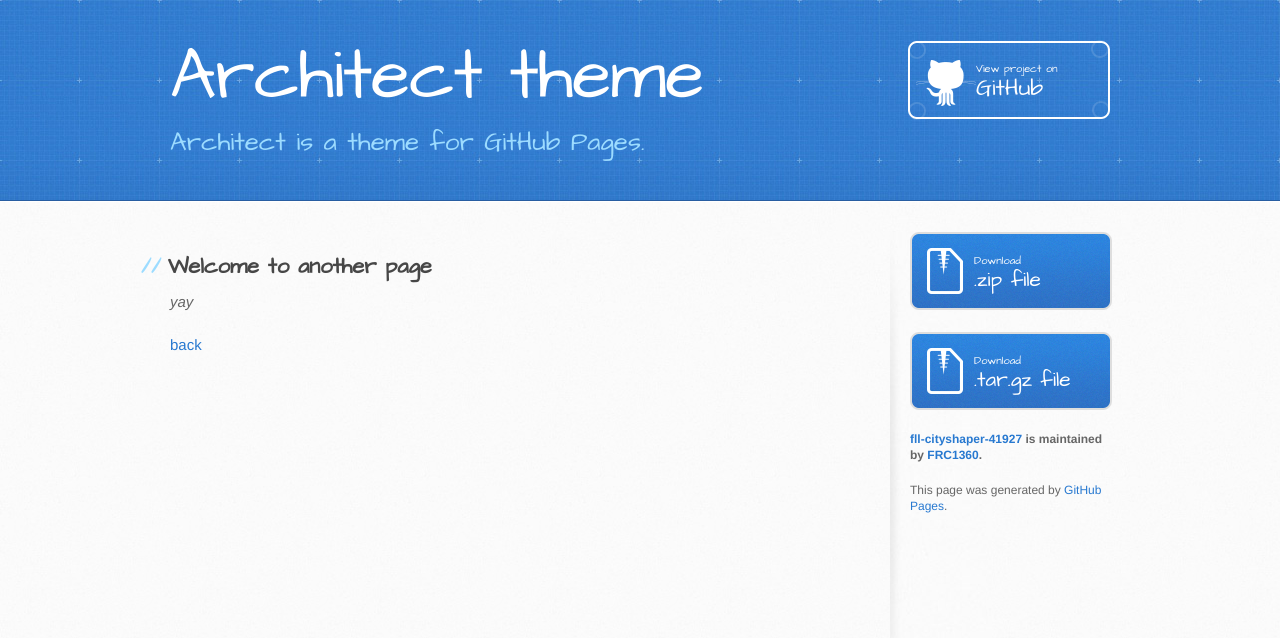
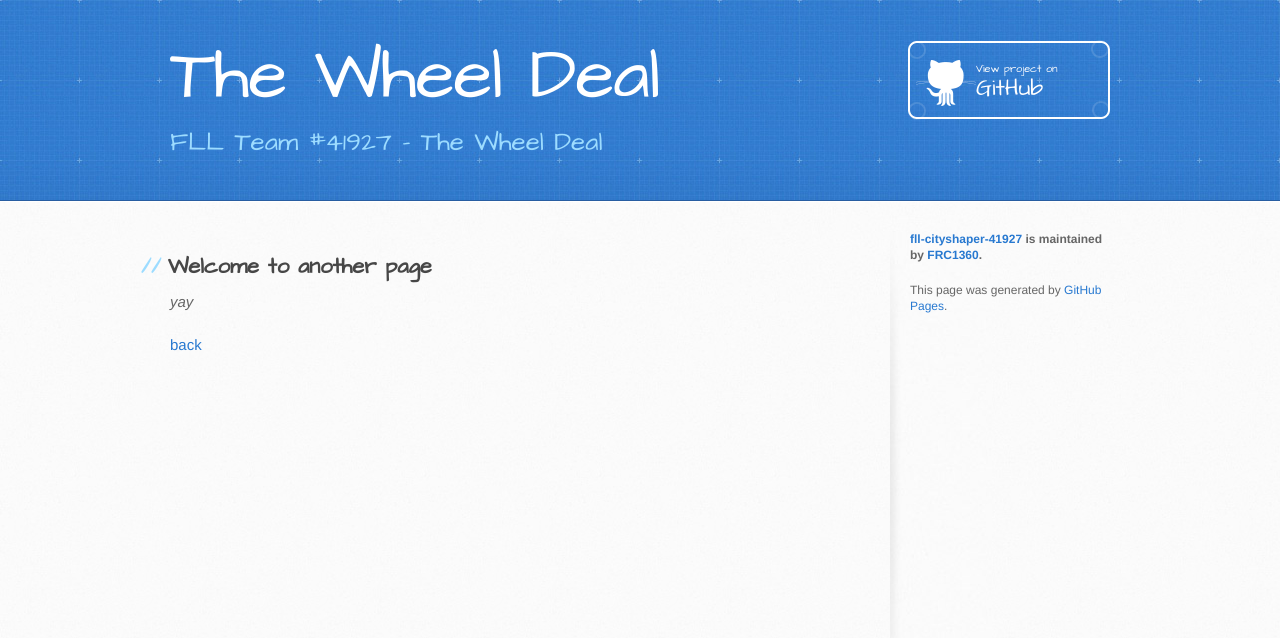
Before and after one commit to FRC1360/fll-cityshaper-41927, a Jekyll site: the page built from another-page.md, in a window 1280 px wide. Shown: the top 638 px of the page. Built offline with Jekyll 4.4.1, drawn with Linux system fonts in a browser that asks for light colours; our own code applies the rules of GitHub Pages for plain Markdown files.

Commit message:
Update _config.yml to reflect team name

```diff
--- a/_config.yml
+++ b/_config.yml
@@ -1,5 +1,5 @@
-title: Architect theme
-description: Architect is a theme for GitHub Pages.
-show_downloads: true
+title: The Wheel Deal
+description: "FLL Team #41927 - The Wheel Deal"
+show_downloads: false
 google_analytics:
 theme: jekyll-theme-architect
```
